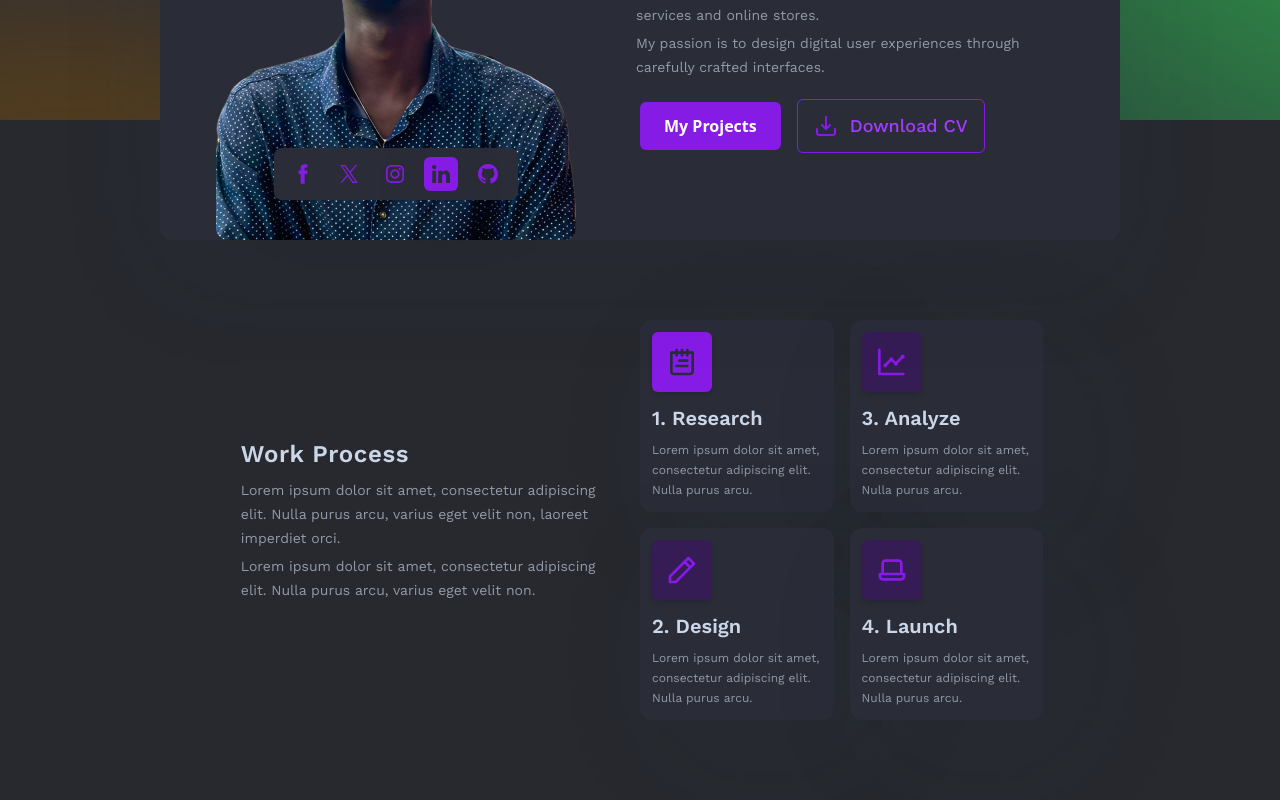
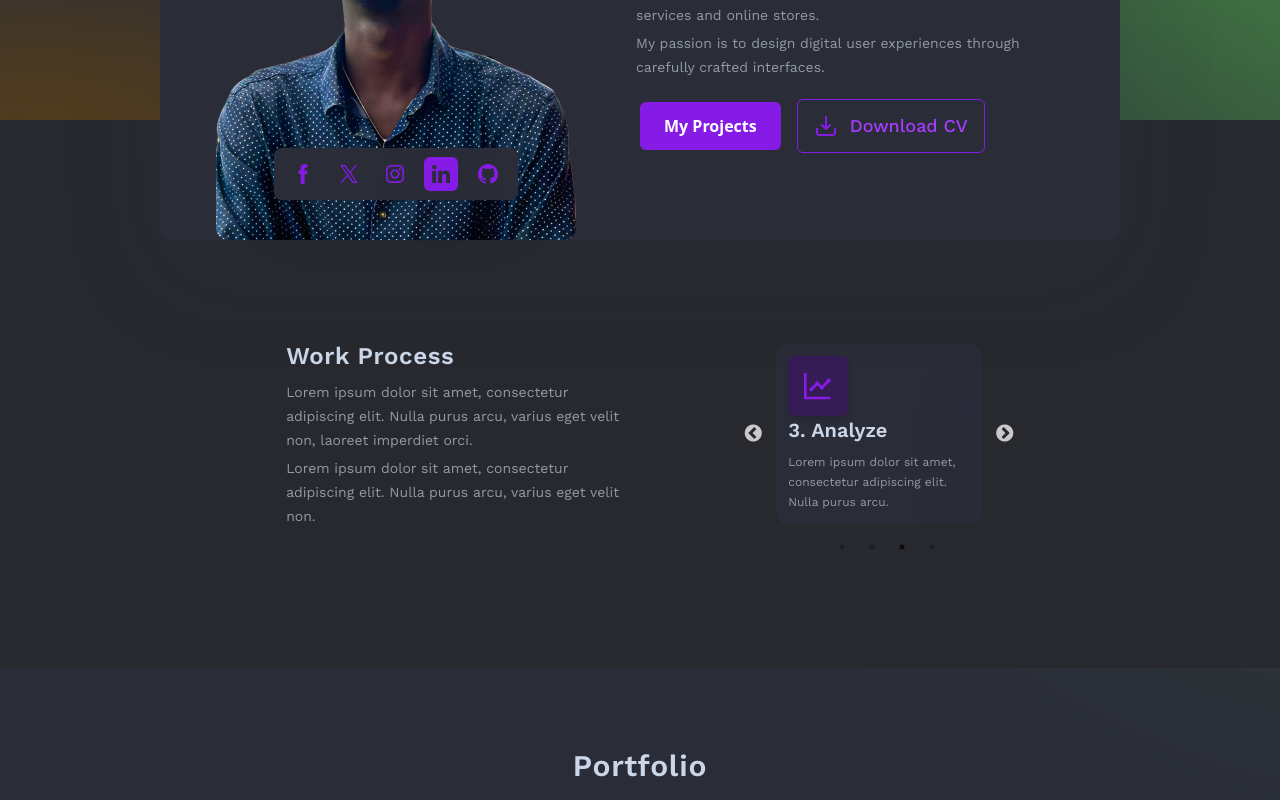
Before and after one commit to Ife-Banks/Portfolio-Trial, a React (Vite) app: page / in a window 1280 px wide. Shown: the part 1060-1860 px from the top of the page. Built offline with nearby package versions, Linux system fonts and the light colour scheme.

Commit message:
Carousel added to the Work component

```diff
--- a/index.html
+++ b/index.html
@@ -5,6 +5,17 @@
     <link rel="icon" type="image/svg+xml" href="/public/Ife.png" />
     <meta name="viewport" content="width=device-width, initial-scale=1.0" />
     <title>Ife-Banks' Portfolio</title>
+    <link
+  rel="stylesheet"
+  type="text/css"
+  charset="UTF-8"
+  href="https://cdnjs.cloudflare.com/ajax/libs/slick-carousel/1.6.0/slick.min.css"
+/>
+<link
+  rel="stylesheet"
+  type="text/css"
+  href="https://cdnjs.cloudflare.com/ajax/libs/slick-carousel/1.6.0/slick-theme.min.css"
+/>
   </head>
   <body>
     <div id="root"></div>
--- a/package.json
+++ b/package.json
@@ -11,10 +11,15 @@
   },
   "dependencies": {
     "@tailwindcss/vite": "^4.1.11",
+    "@types/jquery": "^3.5.32",
+    "@types/owl.carousel": "^2.3.6",
     "framer-motion": "^12.23.12",
+    "jquery": "^3.7.1",
+    "owl.carousel": "^2.3.4",
     "react": "^19.1.0",
     "react-dom": "^19.1.0",
     "react-icons": "^5.5.0",
+    "react-slick": "^0.31.0",
     "tailwindcss": "^4.1.11"
   },
   "devDependencies": {
--- a/src/components/Work.jsx
+++ b/src/components/Work.jsx
@@ -1,6 +1,20 @@
 import { motion } from 'framer-motion';
+import React from "react";
+import Slider from "react-slick";
+
 
 const Work = () => {
+
+    const settings = {
+    dots: true,
+    infinite: true,
+    slidesToShow: 1,
+    slidesToScroll: 1,
+    autoplay: true,
+    autoplaySpeed: 2000,
+    pauseOnHover: true
+  };
+
     // Animation variants
     const containerVariants = {
         hidden: { opacity: 0 },
@@ -46,16 +60,16 @@ const Work = () => {
 
     return (
          <motion.div
-            className='relative bg-[#27292F] flex justify-center gap-15 py-20 lg:pt-50 z-1 px-4 lg:px-0 '
+            className='relative bg-[#27292F] flex justify-center gap-15 py-30 lg:pt-50 z-1 px-4 lg:px-0 '
             initial="hidden"
             whileInView="visible"
             viewport={{ once: true, margin: "-100px" }}
             variants={containerVariants}
         >
-            <div className='relative flex w-full lg:w-[70%] mx-auto items-center justify-center overflow-visible flex-col lg:flex-row gap-8 lg:gap-0'>
+           <div className='relative flex w-full lg:w-[70%] mx-auto items-center justify-evenly overflow-visible flex-col lg:flex-row gap-8 lg:gap-0  p-2'>
                 {/* Text Content */}
                 <motion.main
-                    className='w-full lg:w-[45%] flex flex-col p-1 gap-4 lg:gap-2'
+                    className='w-full lg:w-[45%] flex flex-col p-1 gap-4 lg:gap-2 '
                     variants={containerVariants}
                 >
                     <motion.h1
@@ -74,13 +88,11 @@ const Work = () => {
                 </motion.main>
 
                 {/* Cards Grid */}
-                <motion.aside
-                    className='grid grid-cols-1 sm:grid-cols-2 w-full lg:w-[45%] gap-4'
-                    variants={containerVariants}
-                >
+                <div className="slider w-[27%] h-max  p-2 bg-transparent" >
+                <Slider {...settings} className='slide w-auto h-auto flex p-2 overflow-visible relative justify-center items-center   '>
                                  {/* Research Card */}
                                 <motion.div
-                        className='p-4 lg:p-3 flex flex-col items-start gap-3 rounded-xl bg-[#2A2C38] shadow-lg lg:shadow-[32px_32px_124px_0_rgba(43,56,76,0.1)]'
+                                    className=' p-4 lg:p-3 flex flex-col items-start gap-3 rounded-xl bg-[#2A2C38] shadow-lg lg:shadow-[32px_32px_124px_0_rgba(43,56,76,0.1)] main-border'
                                     variants={cardVariants}
                                     whileHover="hover"
                                 >
@@ -97,9 +109,30 @@ const Work = () => {
                                     </div>
                                 </motion.div>
 
+
+                                {/* Design Card */}
+                                <motion.div
+                                    className=' p-4 lg:p-3 flex flex-col items-start gap-3 rounded-xl bg-[#2A2C38] shadow-lg lg:shadow-[32px_32px_124px_0_rgba(43,56,76,0.1)] main-border'
+                                    variants={cardVariants}
+                                    whileHover="hover"
+                                    transition={{ delay: 0.2 }}
+                                >
+                                    <div className='w-12 h-12 lg:w-15 lg:h-15 flex items-center justify-center bg-[rgba(67,13,114,0.5)] rounded-md shadow-md'>
+                                    <svg xmlns="http://www.w3.org/2000/svg" width="32" height="32" viewBox="0 0 32 32" fill="none">
+            <path d="M29.3333 9.65344C29.3343 9.47796 29.3007 9.30401 29.2343 9.14156C29.168 8.97911 29.0702 8.83136 28.9466 8.70677L23.2933 3.05344C23.1687 2.92986 23.021 2.83209 22.8585 2.76574C22.6961 2.69939 22.5221 2.66576 22.3466 2.66677C22.1712 2.66576 21.9972 2.69939 21.8348 2.76574C21.6723 2.83209 21.5246 2.92986 21.4 3.05344L17.6266 6.82677L3.05331 21.4001C2.92974 21.5247 2.83197 21.6724 2.76562 21.8349C2.69927 21.9973 2.66563 22.1713 2.66665 22.3468V28.0001C2.66665 28.3537 2.80712 28.6929 3.05717 28.9429C3.30722 29.193 3.64636 29.3334 3.99998 29.3334H9.65331C9.83988 29.3436 10.0265 29.3144 10.2011 29.2478C10.3756 29.1812 10.5343 29.0786 10.6666 28.9468L25.16 14.3734L28.9466 10.6668C29.0683 10.5375 29.1675 10.3888 29.24 10.2268C29.2528 10.1205 29.2528 10.013 29.24 9.90677C29.2462 9.8447 29.2462 9.78217 29.24 9.7201L29.3333 9.65344ZM9.10665 26.6668H5.33331V22.8934L18.5733 9.65344L22.3466 13.4268L9.10665 26.6668ZM24.2266 11.5468L20.4533 7.77344L22.3466 5.89344L26.1066 9.65344L24.2266 11.5468Z" fill="#871BE6"/>
+            </svg>
+                                    </div>
+                                    <div className='gap-2 flex flex-col'>
+                                        <h1 className='text-[#cbd6e8] font-workSan text-lg lg:text-xl font-semibold'>2. Design</h1>
+                                        <p className='text-[#929aa7] font-workSan text-sm lg:text-xs/5 font-normal'>
+                                        Lorem ipsum dolor sit amet, consectetur adipiscing elit. Nulla purus arcu.
+                                        </p>
+                                    </div>
+                                </motion.div>
+
                                  {/* Analyze Card */}
                                 <motion.div
-                        className='p-4 lg:p-3 flex flex-col items-start gap-3 rounded-xl bg-[#2A2C38] shadow-lg lg:shadow-[32px_32px_124px_0_rgba(43,56,76,0.1)]'
+                                    className=' p-4 lg:p-3 flex flex-col items-start gap-3 rounded-xl bg-[#2A2C38] shadow-lg lg:shadow-[32px_32px_124px_0_rgba(43,56,76,0.1)] main-border'
                                     variants={cardVariants}
                                     whileHover="hover"
                                     transition={{ delay: 0.1 }}
@@ -117,29 +150,10 @@ const Work = () => {
                                     </div>
                                 </motion.div>
 
-                    {/* Design Card */}
-                    <motion.div
-                        className='p-4 lg:p-3 flex flex-col items-start gap-3 rounded-xl bg-[#2A2C38] shadow-lg lg:shadow-[32px_32px_124px_0_rgba(43,56,76,0.1)]'
-                        variants={cardVariants}
-                        whileHover="hover"
-                        transition={{ delay: 0.2 }}
-                    >
-                        <div className='w-12 h-12 lg:w-15 lg:h-15 flex items-center justify-center bg-[rgba(67,13,114,0.5)] rounded-md shadow-md'>
-                           <svg xmlns="http://www.w3.org/2000/svg" width="32" height="32" viewBox="0 0 32 32" fill="none">
-  <path d="M29.3333 9.65344C29.3343 9.47796 29.3007 9.30401 29.2343 9.14156C29.168 8.97911 29.0702 8.83136 28.9466 8.70677L23.2933 3.05344C23.1687 2.92986 23.021 2.83209 22.8585 2.76574C22.6961 2.69939 22.5221 2.66576 22.3466 2.66677C22.1712 2.66576 21.9972 2.69939 21.8348 2.76574C21.6723 2.83209 21.5246 2.92986 21.4 3.05344L17.6266 6.82677L3.05331 21.4001C2.92974 21.5247 2.83197 21.6724 2.76562 21.8349C2.69927 21.9973 2.66563 22.1713 2.66665 22.3468V28.0001C2.66665 28.3537 2.80712 28.6929 3.05717 28.9429C3.30722 29.193 3.64636 29.3334 3.99998 29.3334H9.65331C9.83988 29.3436 10.0265 29.3144 10.2011 29.2478C10.3756 29.1812 10.5343 29.0786 10.6666 28.9468L25.16 14.3734L28.9466 10.6668C29.0683 10.5375 29.1675 10.3888 29.24 10.2268C29.2528 10.1205 29.2528 10.013 29.24 9.90677C29.2462 9.8447 29.2462 9.78217 29.24 9.7201L29.3333 9.65344ZM9.10665 26.6668H5.33331V22.8934L18.5733 9.65344L22.3466 13.4268L9.10665 26.6668ZM24.2266 11.5468L20.4533 7.77344L22.3466 5.89344L26.1066 9.65344L24.2266 11.5468Z" fill="#871BE6"/>
-</svg>
-                        </div>
-                        <div className='gap-2 flex flex-col'>
-                            <h1 className='text-[#cbd6e8] font-workSan text-lg lg:text-xl font-semibold'>2. Design</h1>
-                            <p className='text-[#929aa7] font-workSan text-sm lg:text-xs/5 font-normal'>
-                               Lorem ipsum dolor sit amet, consectetur adipiscing elit. Nulla purus arcu.
-                            </p>
-                        </div>
-                    </motion.div>
 
                                 {/* Launch Card */}
                                 <motion.div
-                        className='p-4 lg:p-3 flex flex-col items-start gap-3 rounded-xl bg-[#2A2C38] shadow-lg lg:shadow-[32px_32px_124px_0_rgba(43,56,76,0.1)]'
+                                    className=' p-4 lg:p-3 flex flex-col items-start gap-3 rounded-xl bg-[#2A2C38] shadow-lg lg:shadow-[32px_32px_124px_0_rgba(43,56,76,0.1)] main-border'
                                     variants={cardVariants}
                                     whileHover="hover"
                                     transition={{ delay: 0.3 }}
@@ -156,7 +170,8 @@ const Work = () => {
                                         </p>
                                     </div>
                                 </motion.div>
-                </motion.aside>
+                            </Slider>
+    </div>
             </div>
         </motion.div>
     );
--- a/src/index.css
+++ b/src/index.css
@@ -23,3 +23,34 @@
   -webkit-font-smoothing: antialiased;
   -moz-osx-font-smoothing: grayscale;
 }
+
+
+@keyframes slide-down {
+  0% {
+    opacity: 0;
+    transform: translate3d(0, -120%, 0);
+  }
+  100% {
+    opacity: 1;
+    transform: translate3d(0, 0%, 0);
+  }
+}
+
+@keyframes slide-up {
+  0% {
+    opacity: 1;
+    transform: translate3d(0, 0%, 0);
+  }
+  100% {
+    opacity: 0;
+    transform: translate3d(0, -120%, 0);
+  }
+}
+
+.animate-slide-down {
+  animation: slide-down 0.4s ease both;
+}
+
+.animate-slide-up {
+  animation: slide-up 0.4s ease both;
+}
```
Also changed, not shown: src/pages/Home.jsx (+16 -7 lines), 1 other file (tests, documents, lock files or other folders). Lines whose indentation alone changed are shown as unchanged.
